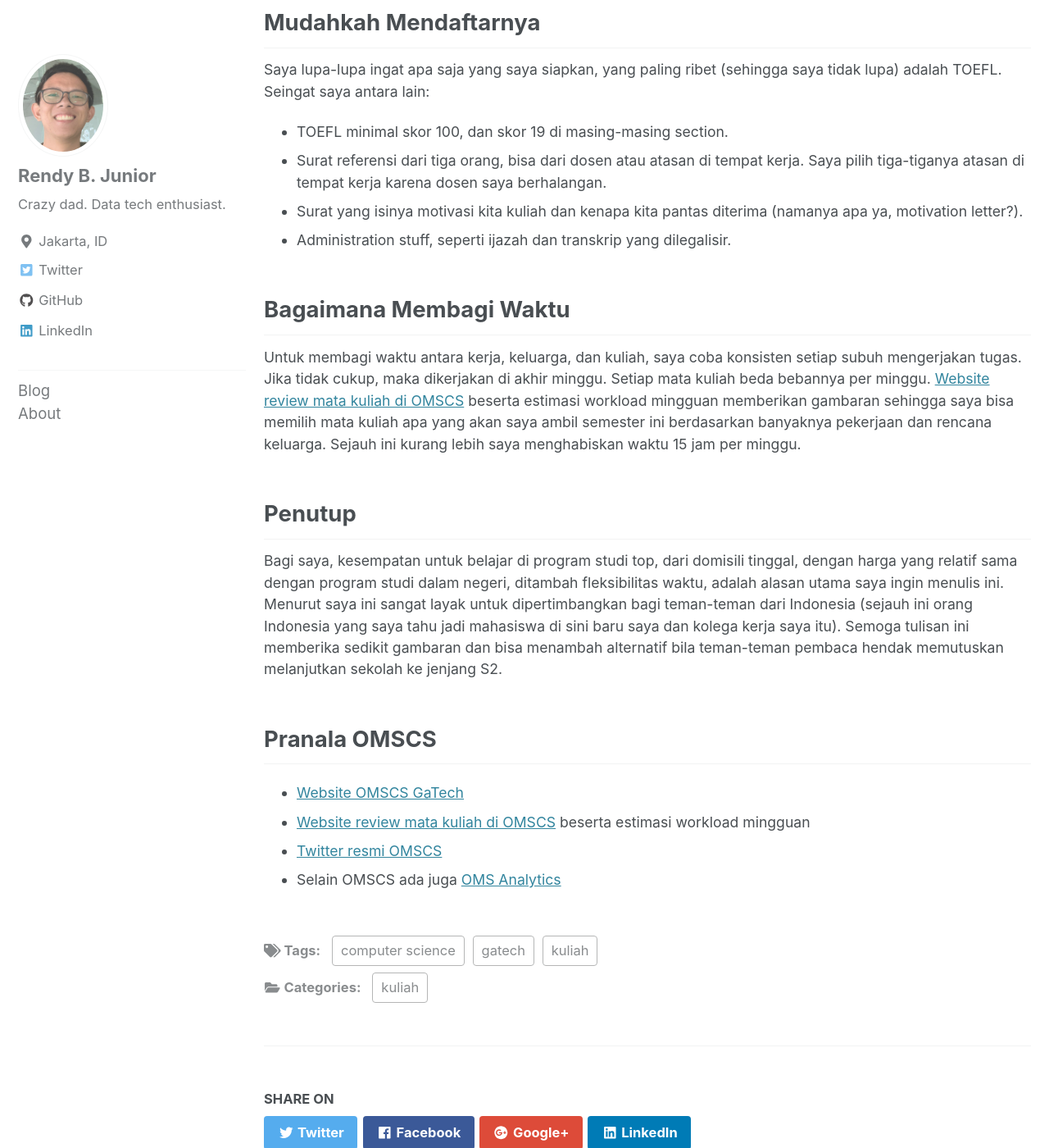
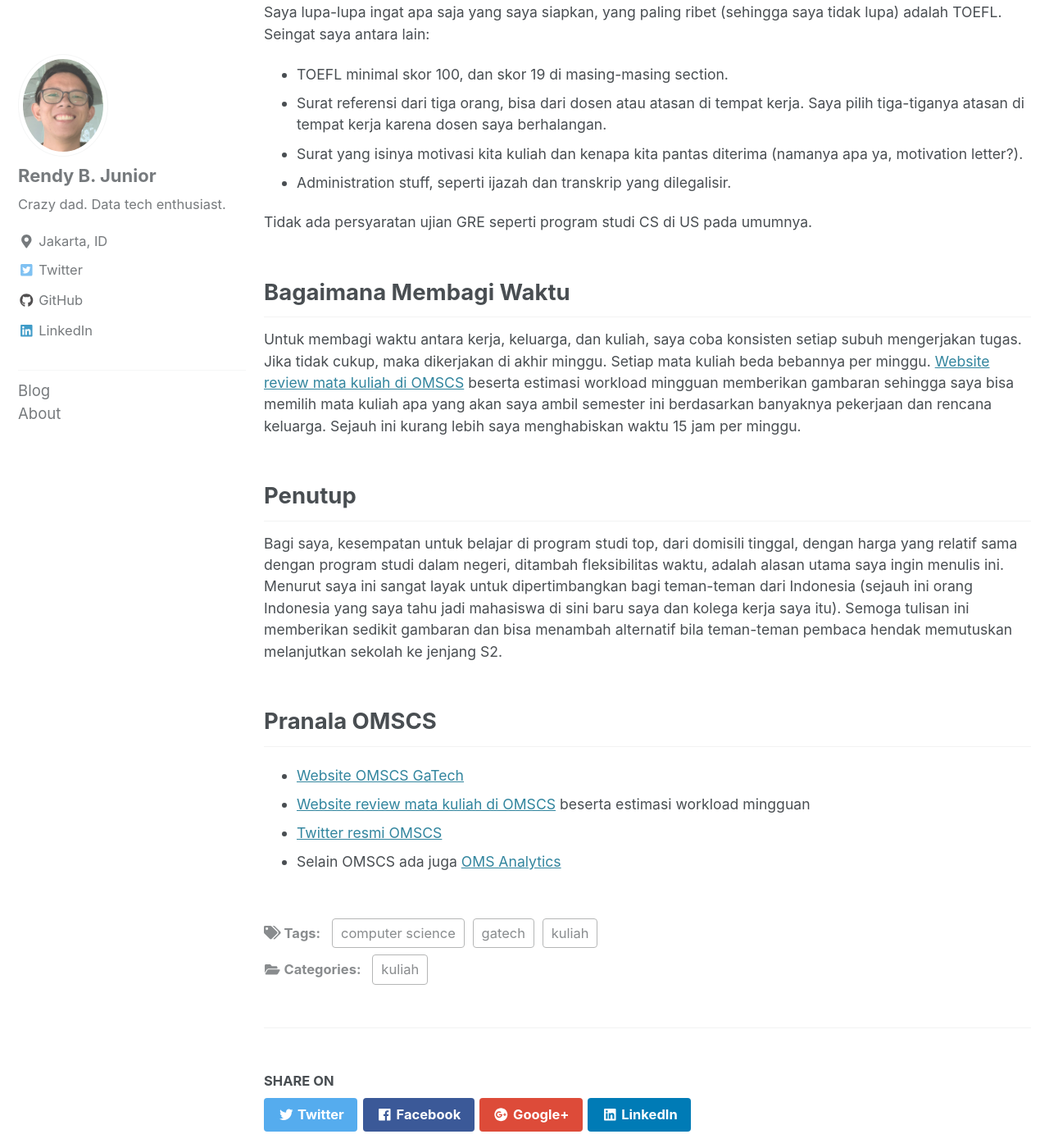
Before and after one commit to rendybjunior/rendyistyping, a Jekyll site: the page built from _posts/2020-08-01-gatech-omscs.md, in a window 1280 px wide and 1400 px high, scrolled down 3534 px. Shown: the whole window at 82% size. Built offline with Jekyll 4.4.1, drawn with Linux system fonts in a browser that asks for light colours; cached includes are drawn as plain includes; nearby versions of some CDN libraries; comment, search, counter and statistics services are not loaded.

Commit message:
fix typos

```diff
--- a/_posts/2020-08-01-gatech-omscs.md
+++ b/_posts/2020-08-01-gatech-omscs.md
@@ -46,7 +46,7 @@ Total semuanya sekitar 6 juta rupiah. Tentu, TOEFL-nya tetap berguna untuk dafta
 
 Les TOEFL saya ambil karena _speaking_ saya suram. Saya ambil kelas TOEFL _online_ di [sini](https://onlinetoeflcourse.com/) untuk dua bulan (masing-masing $45). Teknologi situsnya sangat outdated, gurunya juga sangat oldschool. Namun gurunya memberi banyak sekali slot untuk berlatih speaking dan dinilai langsung oleh beliau. Komennya pun tajam-tajam dan sangat membangun. Saya rekam jawaban dari pertanyaan TOEFL speaking lalu saya kirim lewat email, beliau balas dalam 1x24 jam dengan nilai estimasi skor beserta feedback apa yang harus diperbaiki.
 
-## Biaya Semester
+### Biaya Semester
 
 Biaya semester saya sama untuk tiga semester terakhir, yaitu Spring 2020, Summer 2020, dan Fall 2020. Di setiap semester, saya membayar tiga komponen di bawah dengan total $841 atau sekitar 12,6 juta rupiah.
 
@@ -56,7 +56,7 @@ Biaya semester saya sama untuk tiga semester terakhir, yaitu Spring 2020, Summer
 
 Jika mengambil lebih dari satu mata kuliah, tebakan saya yang naik hanya Tuition Fee saja, dikali dengan jumlah mata kuliah yang diambil. Untuk sampai lulus, kita perlu menyelesaikan 10 mata kuliah. Kalau ambil satu mata kuliah per semester seperti saya, total sampai lulus perkiraannya sekitar 126 juta rupiah (dengan asumsi nilai tukar stabil).
 
-## Apakah Mahal
+### Apakah Mahal
 
 Mahal itu relatif. Sebagai ilustrasi, program studi S2 Ilmu Komputer di UI biayanya 14 sampai 16 juta per semester, dengan uang pangkal 17 juta ([sumber di sini](https://www.ui.ac.id/pengantar-pendaftaran/biaya-pendidikan.html)). Kalau dibandingkan tentu OMSCS lebih murah. Namun, _worth it_ atau tidaknya bergantung pada pendapat masing-masing orang, serta preferensinya. Saya sarankan Anda untuk mempertimbangkan dengan tujuan belajar, apa yang ingin dicapai, serta perbedaan dari alternatif yang mungkin anda ambil (kuliah di berbagai tempat, ambil beasiswa, atau tidak kuliah sama sekali). Oh ya, beasiswa ada juga namun saya belum mencari tahu lebih dalam terkait persyaratan dan yang lainnya.
 
@@ -73,13 +73,15 @@ Saya lupa-lupa ingat apa saja yang saya siapkan, yang paling ribet (sehingga say
 - Surat yang isinya motivasi kita kuliah dan kenapa kita pantas diterima (namanya apa ya, motivation letter?).
 - Administration stuff, seperti ijazah dan transkrip yang dilegalisir.
 
+Tidak ada persyaratan ujian GRE seperti program studi CS di US pada umumnya.
+
 ## Bagaimana Membagi Waktu
 
 Untuk membagi waktu antara kerja, keluarga, dan kuliah, saya coba konsisten setiap subuh mengerjakan tugas. Jika tidak cukup, maka dikerjakan di akhir minggu. Setiap mata kuliah beda bebannya per minggu. [Website review mata kuliah di OMSCS](https://omscentral.com/) beserta estimasi workload mingguan memberikan gambaran sehingga saya bisa memilih mata kuliah apa yang akan saya ambil semester ini berdasarkan banyaknya pekerjaan dan rencana keluarga. Sejauh ini kurang lebih saya menghabiskan waktu 15 jam per minggu.
 
 ## Penutup
 
-Bagi saya, kesempatan untuk belajar di program studi top, dari domisili tinggal, dengan harga yang relatif sama dengan program studi dalam negeri, ditambah fleksibilitas waktu, adalah alasan utama saya ingin menulis ini. Menurut saya ini sangat layak untuk dipertimbangkan bagi teman-teman dari Indonesia (sejauh ini orang Indonesia yang saya tahu jadi mahasiswa di sini baru saya dan kolega kerja saya itu). Semoga tulisan ini memberika sedikit gambaran dan bisa menambah alternatif bila teman-teman pembaca hendak memutuskan melanjutkan sekolah ke jenjang S2.
+Bagi saya, kesempatan untuk belajar di program studi top, dari domisili tinggal, dengan harga yang relatif sama dengan program studi dalam negeri, ditambah fleksibilitas waktu, adalah alasan utama saya ingin menulis ini. Menurut saya ini sangat layak untuk dipertimbangkan bagi teman-teman dari Indonesia (sejauh ini orang Indonesia yang saya tahu jadi mahasiswa di sini baru saya dan kolega kerja saya itu). Semoga tulisan ini memberikan sedikit gambaran dan bisa menambah alternatif bila teman-teman pembaca hendak memutuskan melanjutkan sekolah ke jenjang S2.
 
 ## Pranala OMSCS
 
```
